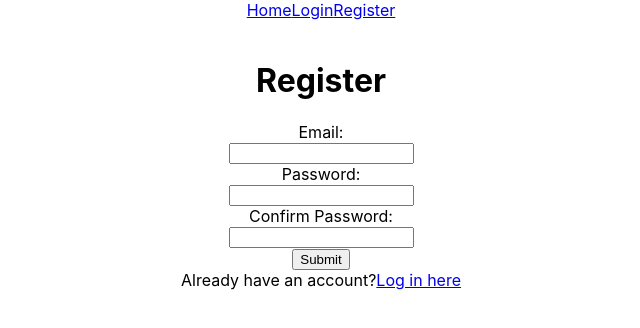
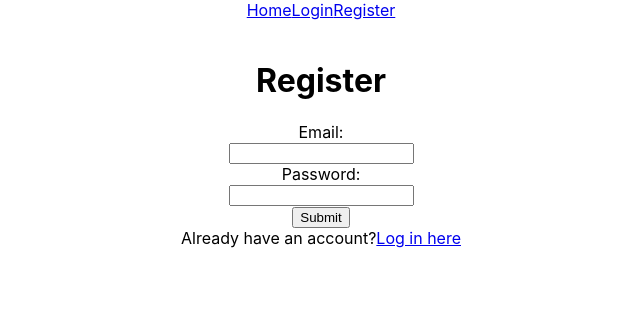
Before and after one commit to Build-Week-Chef-Portfolio-5/frontend, a React (Create React App) app in the folder chef-portfolio/: page /register in a window 1280 px wide. Shown: the top 328 px of the page, without its empty margins (319-959 px from the left). Built offline with nearby package versions, Linux system fonts and the light colour scheme.

Commit message:
aeson-johnson

```diff
--- a/chef-portfolio/src/components/Register.js
+++ b/chef-portfolio/src/components/Register.js
@@ -44,16 +44,6 @@ function Register(props) {
               />
             </label>
 
-            <label>
-              Confirm Password:
-              <input
-                type="text"
-                name="password"
-                value={newUser.confirmPassword}
-                onChange={event => handleChange(event)}
-              />
-            </label>
-
             <button>Submit</button>
           </form>
 
```
